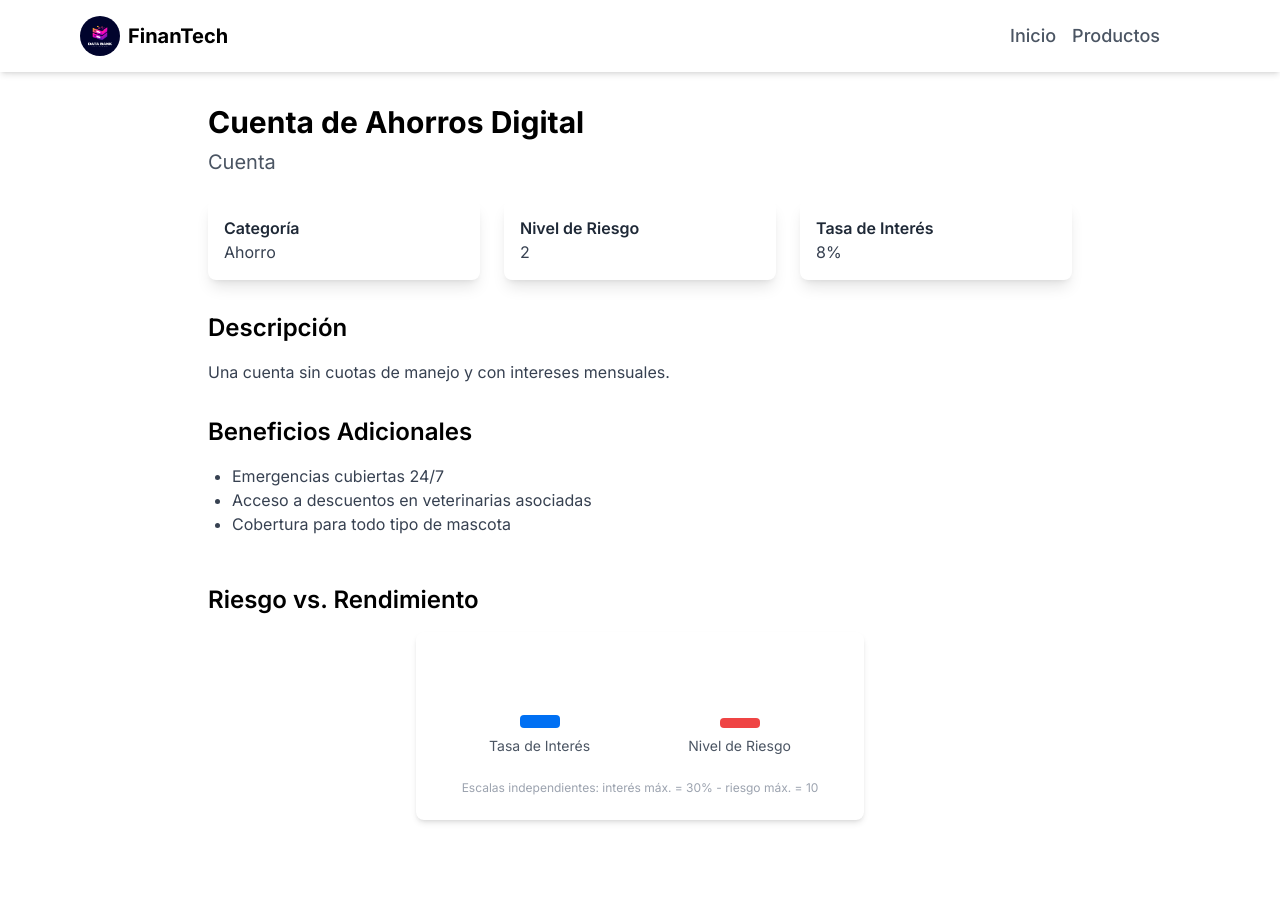
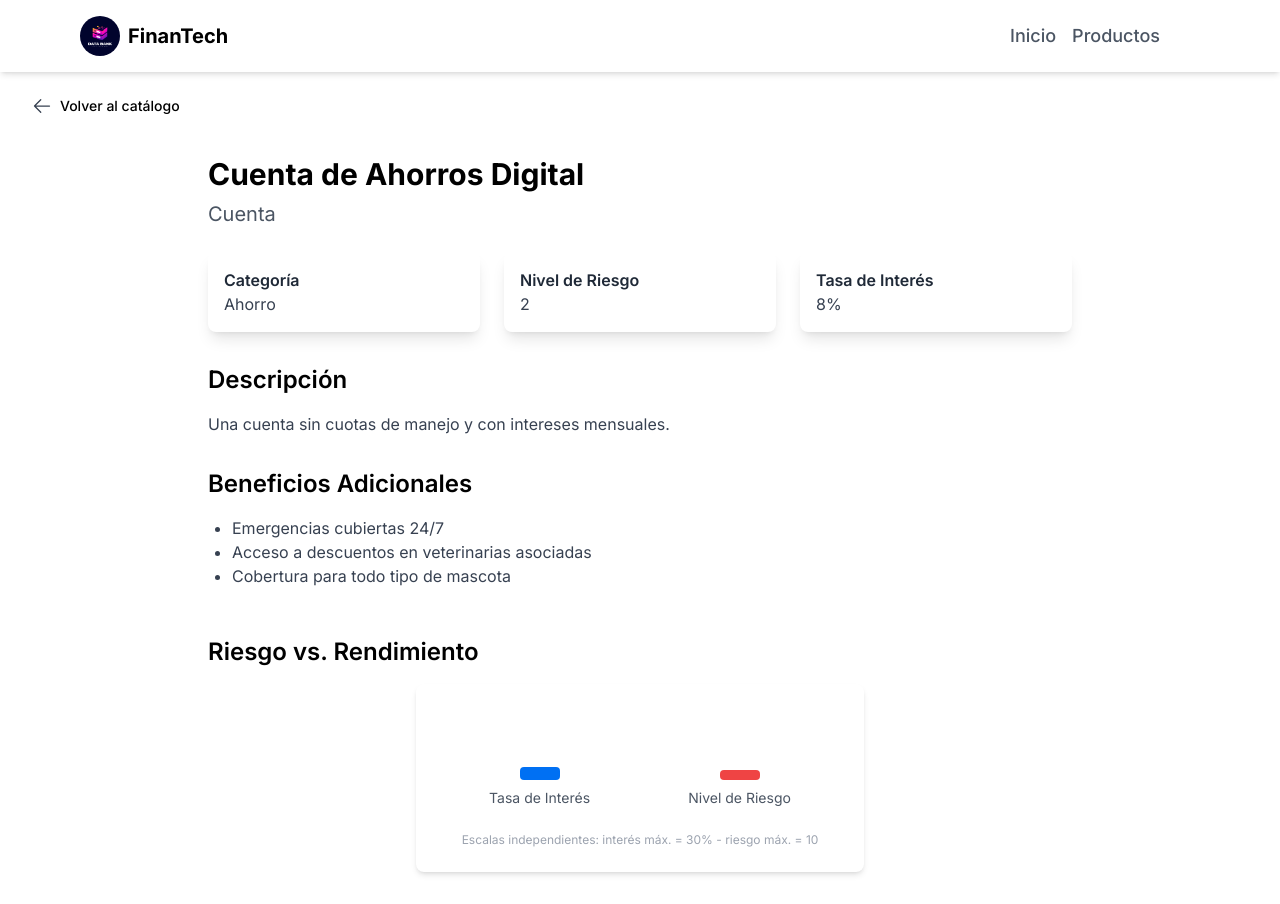
Before and after one commit to ElGalileo12/landing-financial, a Next.js app: page /products/10001/info in a window 1280 px wide. Before the commit the page ends 852 px from the top, so only its background shows below. Built offline with nearby package versions, Linux system fonts and the light colour scheme; no server answers; a web font is replaced by a local one.

Commit message:
feat: ddd accessibility with aria attributes on links and buttons

```diff
--- a/app/components/header.tsx
+++ b/app/components/header.tsx
@@ -18,6 +18,7 @@ export default function Header() {
     <header className="bg-white shadow-md sticky top-0 z-50">
       <div className="max-w-6xl mx-auto px-4 py-4 flex items-center justify-between">
         <Link
+          aria-label="Inicio"
           href="/"
           className="text-xl font-bold text-black flex items-center gap-2"
         >
@@ -32,10 +33,14 @@ export default function Header() {
         </Link>
 
         <nav className="flex space-x-4 mx-10">
-          <Link href="/" className={linkClasses("/")}>
+          <Link aria-label="Inicio" href="/" className={linkClasses("/")}>
             Inicio
           </Link>
-          <Link href="/products" className={linkClasses("/products")}>
+          <Link
+            aria-label="Productos"
+            href="/products"
+            className={linkClasses("/products")}
+          >
             Productos
           </Link>
         </nav>
--- a/app/components/productoCard.tsx
+++ b/app/components/productoCard.tsx
@@ -39,7 +39,10 @@ export default function ProductoCard({ producto }: { producto: Producto }) {
         </span>
       </p>
 
-      <Link href={`/products/${producto.id}/info`}>
+      <Link
+        aria-label={`ID Producto ${producto.id}`}
+        href={`/products/${producto.id}/info`}
+      >
         <button className="mt-3 bg-green-600 text-white py-1 px-4 rounded-lg hover:bg-green-700 text-sm block mx-auto">
           Ver detalles
         </button>
--- a/app/products/[id]/info/page.tsx
+++ b/app/products/[id]/info/page.tsx
@@ -1,6 +1,8 @@
 import { notFound } from "next/navigation";
 import { getProducto } from "@/app/lib/actions";
 import GraficoRiesgoRendimiento from "@/app/components/graficos";
+import Link from "next/link";
+import { ArrowLeftIcon } from "@heroicons/react/24/outline";
 
 export default async function Page(props: { params: Promise<{ id: string }> }) {
   const params = await props.params;
@@ -11,7 +13,18 @@ export default async function Page(props: { params: Promise<{ id: string }> }) {
   if (!producto) return notFound();
 
   return (
-    <div className="max-w-4xl mx-auto px-4 py-8">
+    <>
+      <div className="p-4">
+        <Link
+          aria-label="Volver al catálogo"
+          href="/products"
+          className="mb-4 inline-flex items-center gap-2 px-4 py-2 text-sm font-medium rounded"
+        >
+          <ArrowLeftIcon className="h-5 w-5 text-gray-700" />
+          Volver al catálogo
+        </Link>
+      </div>
+      <div className="max-w-4xl mx-auto px-4 pb-8">
         <header className="mb-6">
           <h1 className="text-3xl font-bold mb-2">{producto.nombre}</h1>
           <p className="text-xl text-gray-600">{producto.tipo}</p>
@@ -40,7 +53,9 @@ export default async function Page(props: { params: Promise<{ id: string }> }) {
         </section>
 
         <section>
-        <h2 className="text-2xl font-semibold mb-4">Beneficios Adicionales</h2>
+          <h2 className="text-2xl font-semibold mb-4">
+            Beneficios Adicionales
+          </h2>
           <ul className="list-disc pl-6 text-gray-700">
             <li>Emergencias cubiertas 24/7</li>
             <li>Acceso a descuentos en veterinarias asociadas</li>
@@ -53,5 +68,6 @@ export default async function Page(props: { params: Promise<{ id: string }> }) {
           nivelRiesgo={producto.nivelRiesgo}
         />
       </div>
+    </>
   );
 }
```
Lines whose indentation alone changed are shown as unchanged.
